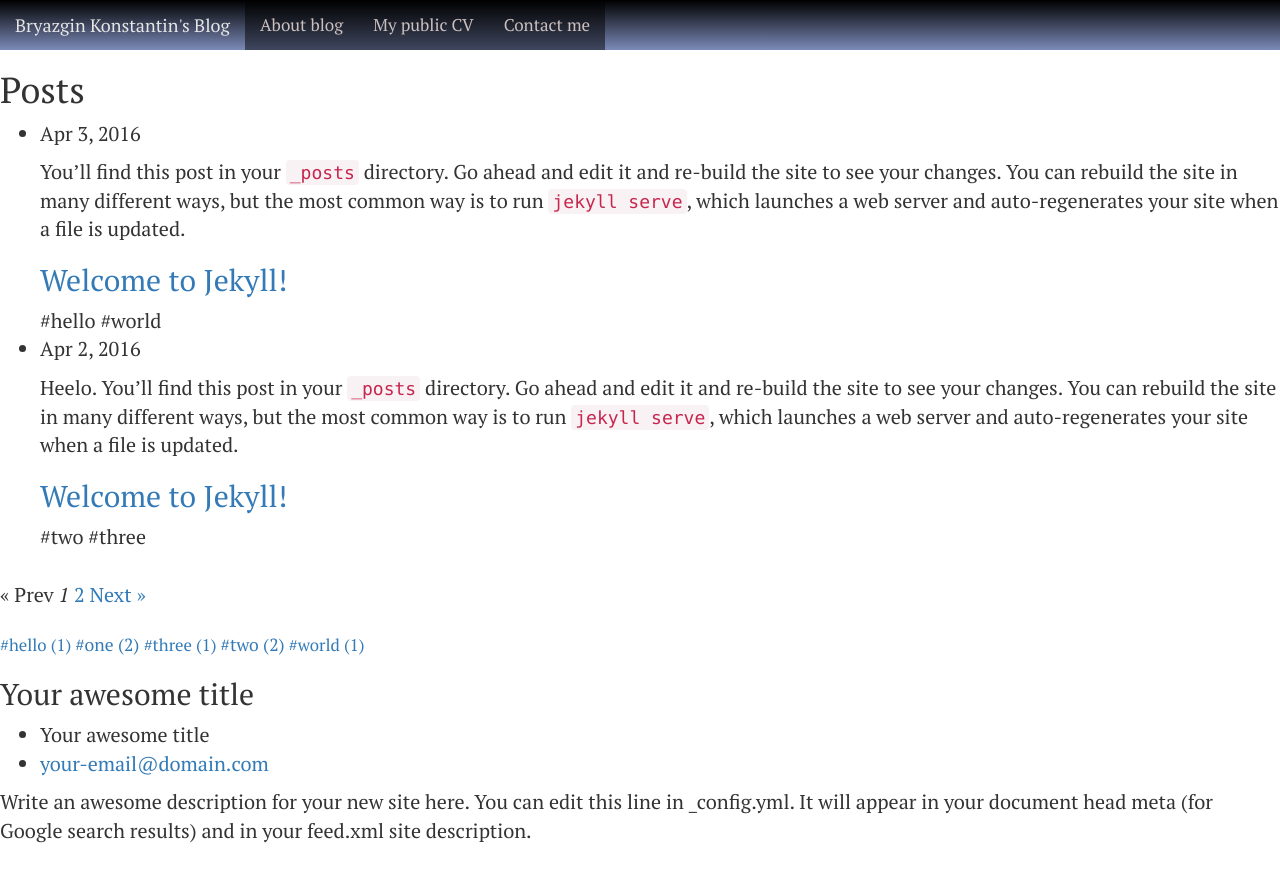
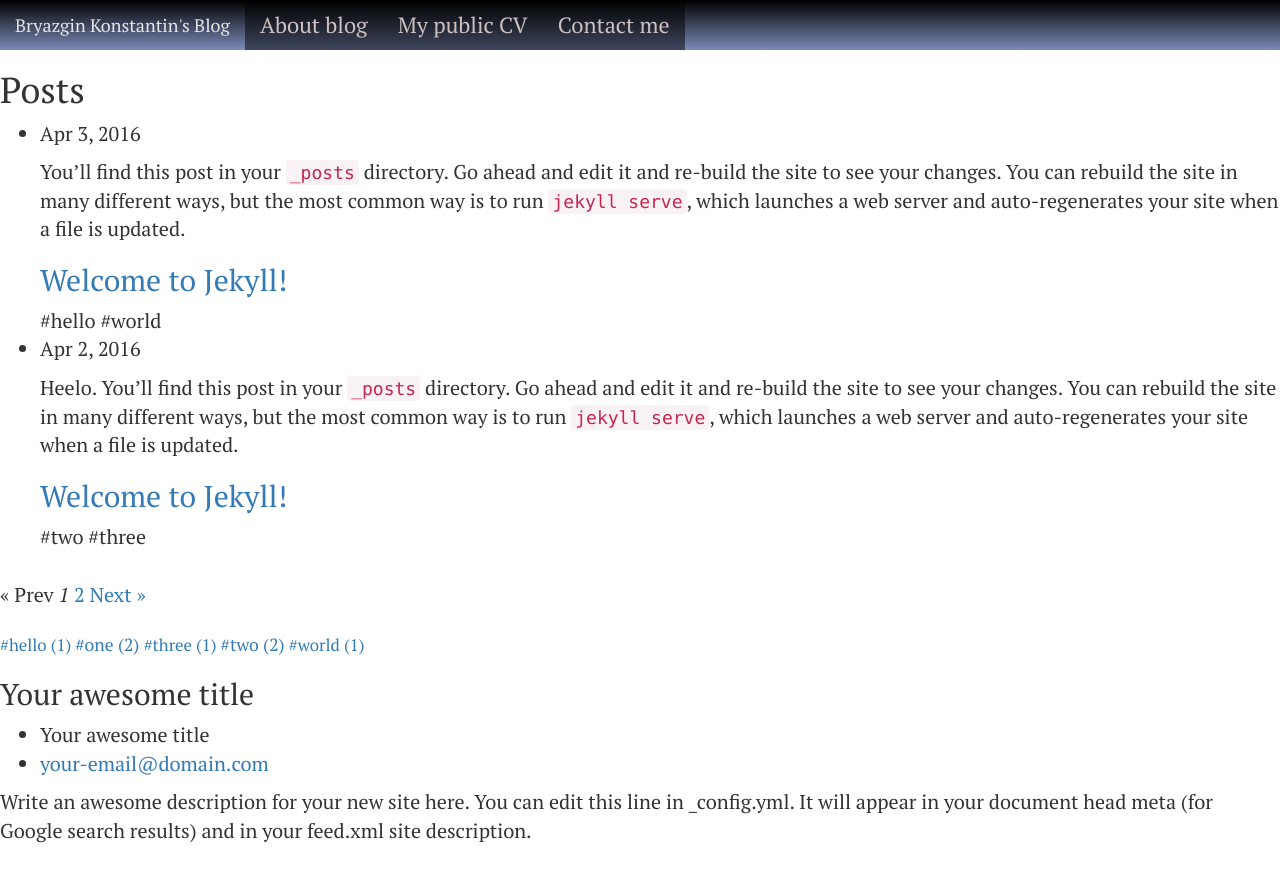
Before and after one commit to bryazginkos/bryazginkos.github.io, a Jekyll site: the page built from index.html, in a window 1280 px wide. Shown: the top 882 px of the page. Built offline with Jekyll 4.4.1, drawn with Linux system fonts in a browser that asks for light colours; the list of posts is cut into pages by our own code.

Commit message:
big navigation font

```diff
--- a/_sass/_nav.scss
+++ b/_sass/_nav.scss
@@ -2,7 +2,7 @@
   color: rgba(230, 230, 230, 1);
 }
 #custom-bootstrap-menu.navbar-default {
-  font-size: 17px;
+  font-size: 22px;
   background-color: rgba(123, 138, 184, 1);
   background: -webkit-linear-gradient(top, rgba(0, 0, 0, 1) 0%, rgba(123, 138, 184, 1) 100%);
   background: linear-gradient(to bottom, rgba(0, 0, 0, 1) 0%, rgba(123, 138, 184, 1) 100%);
```
